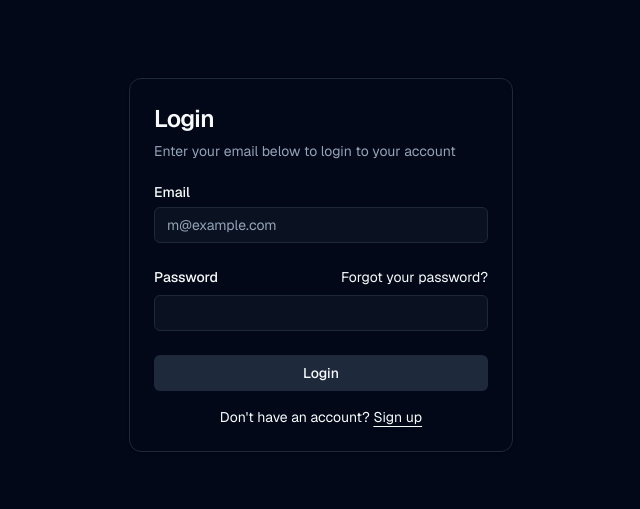
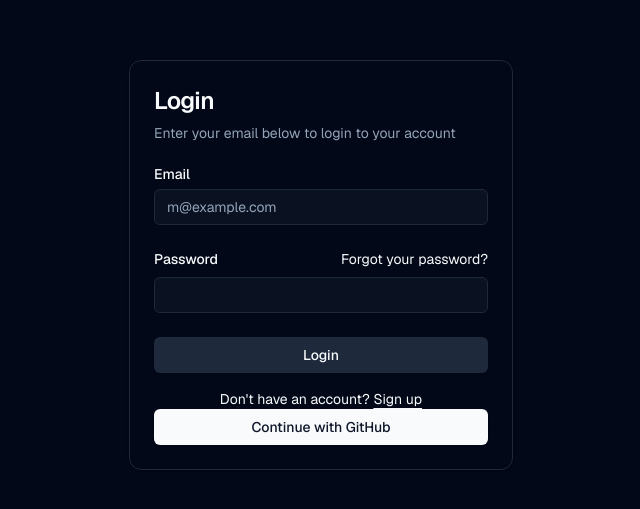
Before and after one commit to vqc1909a/Supabase-Starter, a Next.js app: page /auth/login in a window 1280 px wide. Shown: the part 135-644 px from the top of the page, without its empty margins (319-959 px from the left). Built offline with nearby package versions, Linux system fonts and the light colour scheme; no server answers.

Commit message:
feat: implement OAuth login with GitHub in LoginForm component and enhance button styles

```diff
--- /dev/null
+++ b/app/auth/oauth/route.ts
@@ -0,0 +1,34 @@
+import { NextResponse } from 'next/server'
+// The client you created from the Server-Side Auth instructions
+import { createClient } from '@/lib/supabase/server'
+
+export async function GET(request: Request) {
+  const { searchParams, origin } = new URL(request.url)
+  const code = searchParams.get('code')
+  // if "next" is in param, use it as the redirect URL
+  let next = searchParams.get('next') ?? '/'
+  if (!next.startsWith('/')) {
+    // if "next" is not a relative URL, use the default
+    next = '/'
+  }
+
+  if (code) {
+    const supabase = await createClient()
+    const { error } = await supabase.auth.exchangeCodeForSession(code)
+    if (!error) {
+      const forwardedHost = request.headers.get('x-forwarded-host') // original origin before load balancer
+      const isLocalEnv = process.env.NODE_ENV === 'development'
+      if (isLocalEnv) {
+        // we can be sure that there is no load balancer in between, so no need to watch for X-Forwarded-Host
+        return NextResponse.redirect(`${origin}${next}`)
+      } else if (forwardedHost) {
+        return NextResponse.redirect(`https://${forwardedHost}${next}`)
+      } else {
+        return NextResponse.redirect(`${origin}${next}`)
+      }
+    }
+  }
+
+  // return the user to an error page with instructions
+  return NextResponse.redirect(`${origin}/auth/error`)
+}
--- a/app/protected/page.tsx
+++ b/app/protected/page.tsx
@@ -3,6 +3,7 @@
 import { createClient } from "@/lib/supabase/server";
 import { InfoIcon } from "lucide-react";
 import { FetchDataSteps } from "@/components/tutorial/fetch-data-steps";
+import { LogoutButton } from "@/components/logout-button";
 
 export default async function ProtectedPage() {
   const supabase = await createClient();
@@ -13,6 +14,13 @@
   }
 
   return (
+		<>
+			<div className="flex h-svh w-full items-center justify-center gap-2">
+				<p>
+					Hello <span>{data.claims.email}</span>
+				</p>
+				<LogoutButton />
+			</div>
 			<div className="flex-1 w-full flex flex-col gap-12">
 				<div className="w-full">
 					<div className="bg-accent text-sm p-3 px-5 rounded-md text-foreground flex gap-3 items-center">
@@ -32,5 +40,6 @@
 					<FetchDataSteps />
 				</div>
 			</div>
+		</>
 	);
 }
--- a/components/login-form.tsx
+++ b/components/login-form.tsx
@@ -46,6 +46,27 @@
       setIsLoading(false);
     }
   };
+
+	const handleSocialLogin = async (e: React.FormEvent) => {
+    e.preventDefault();
+    const supabase = createClient();
+    setIsLoading(true);
+    setError(null);
+
+    try {
+      const { error } = await supabase.auth.signInWithOAuth({
+        provider: 'github',
+        options: {
+          redirectTo: `${window.location.origin}/auth/oauth?next=/protected`,
+        },
+      })
+
+      if (error) throw error
+    } catch (error: unknown) {
+      setError(error instanceof Error ? error.message : 'An error occurred')
+      setIsLoading(false)
+    }
+  }
 
   return (
 		<div className={cn("flex flex-col gap-6", className)} {...props}>
@@ -108,6 +129,14 @@
 							</Link>
 						</div>
 					</form>
+					<form onSubmit={handleSocialLogin}>
+						<div className="flex flex-col gap-6">
+							{error && <p className="text-sm text-destructive-500">{error}</p>}
+							<Button type="submit" className="w-full" disabled={isLoading}>
+								{isLoading ? 'Logging in...' : 'Continue with GitHub'}
+							</Button>
+						</div>
+          </form>
 				</CardContent>
 			</Card>
 		</div>
--- a/components/ui/button.tsx
+++ b/components/ui/button.tsx
@@ -5,28 +5,26 @@
 import { cn } from "@/lib/utils"
 
 const buttonVariants = cva(
-  "inline-flex items-center justify-center gap-2 whitespace-nowrap rounded-md text-sm font-medium transition-all disabled:pointer-events-none disabled:opacity-50 [&_svg]:pointer-events-none [&_svg:not([class*='size-'])]:size-4 shrink-0 [&_svg]:shrink-0 outline-none focus-visible:border-ring focus-visible:ring-ring/50 focus-visible:ring-[3px] aria-invalid:ring-destructive/20 dark:aria-invalid:ring-destructive/40 aria-invalid:border-destructive",
+  "inline-flex items-center justify-center gap-2 whitespace-nowrap rounded-md text-sm font-medium transition-colors focus-visible:outline-none focus-visible:ring-1 focus-visible:ring-ring disabled:pointer-events-none disabled:opacity-50 [&_svg]:pointer-events-none [&_svg]:size-4 [&_svg]:shrink-0",
   {
     variants: {
       variant: {
-        default: "bg-primary text-primary-foreground hover:bg-primary/90",
+        default:
+          "bg-primary text-primary-foreground shadow hover:bg-primary/90",
         destructive:
-          "bg-destructive text-white hover:bg-destructive/90 focus-visible:ring-destructive/20 dark:focus-visible:ring-destructive/40 dark:bg-destructive/60",
+          "bg-destructive text-destructive-foreground shadow-sm hover:bg-destructive/90",
         outline:
-          "border bg-background shadow-xs hover:bg-accent hover:text-accent-foreground dark:bg-input/30 dark:border-input dark:hover:bg-input/50",
+          "border border-input bg-background shadow-sm hover:bg-accent hover:text-accent-foreground",
         secondary:
-          "bg-secondary text-secondary-foreground hover:bg-secondary/80",
-        ghost:
-          "hover:bg-accent hover:text-accent-foreground dark:hover:bg-accent/50",
+          "bg-secondary text-secondary-foreground shadow-sm hover:bg-secondary/80",
+        ghost: "hover:bg-accent hover:text-accent-foreground",
         link: "text-primary underline-offset-4 hover:underline",
       },
       size: {
-        default: "h-9 px-4 py-2 has-[>svg]:px-3",
-        sm: "h-8 rounded-md gap-1.5 px-3 has-[>svg]:px-2.5",
-        lg: "h-10 rounded-md px-6 has-[>svg]:px-4",
-        icon: "size-9",
-        "icon-sm": "size-8",
-        "icon-lg": "size-10",
+        default: "h-9 px-4 py-2",
+        sm: "h-8 rounded-md px-3 text-xs",
+        lg: "h-10 rounded-md px-8",
+        icon: "h-9 w-9",
       },
     },
     defaultVariants: {
@@ -36,25 +34,24 @@
   }
 )
 
-function Button({
-  className,
-  variant,
-  size,
-  asChild = false,
-  ...props
-}: React.ComponentProps<"button"> &
-  VariantProps<typeof buttonVariants> & {
+export interface ButtonProps
+  extends React.ButtonHTMLAttributes<HTMLButtonElement>,
+    VariantProps<typeof buttonVariants> {
   asChild?: boolean
-  }) {
+}
+
+const Button = React.forwardRef<HTMLButtonElement, ButtonProps>(
+  ({ className, variant, size, asChild = false, ...props }, ref) => {
     const Comp = asChild ? Slot : "button"
-
     return (
       <Comp
-      data-slot="button"
         className={cn(buttonVariants({ variant, size, className }))}
+        ref={ref}
         {...props}
       />
     )
   }
+)
+Button.displayName = "Button"
 
 export { Button, buttonVariants }
```
Also changed, not shown: components.json. Lines whose indentation alone changed are shown as unchanged.
